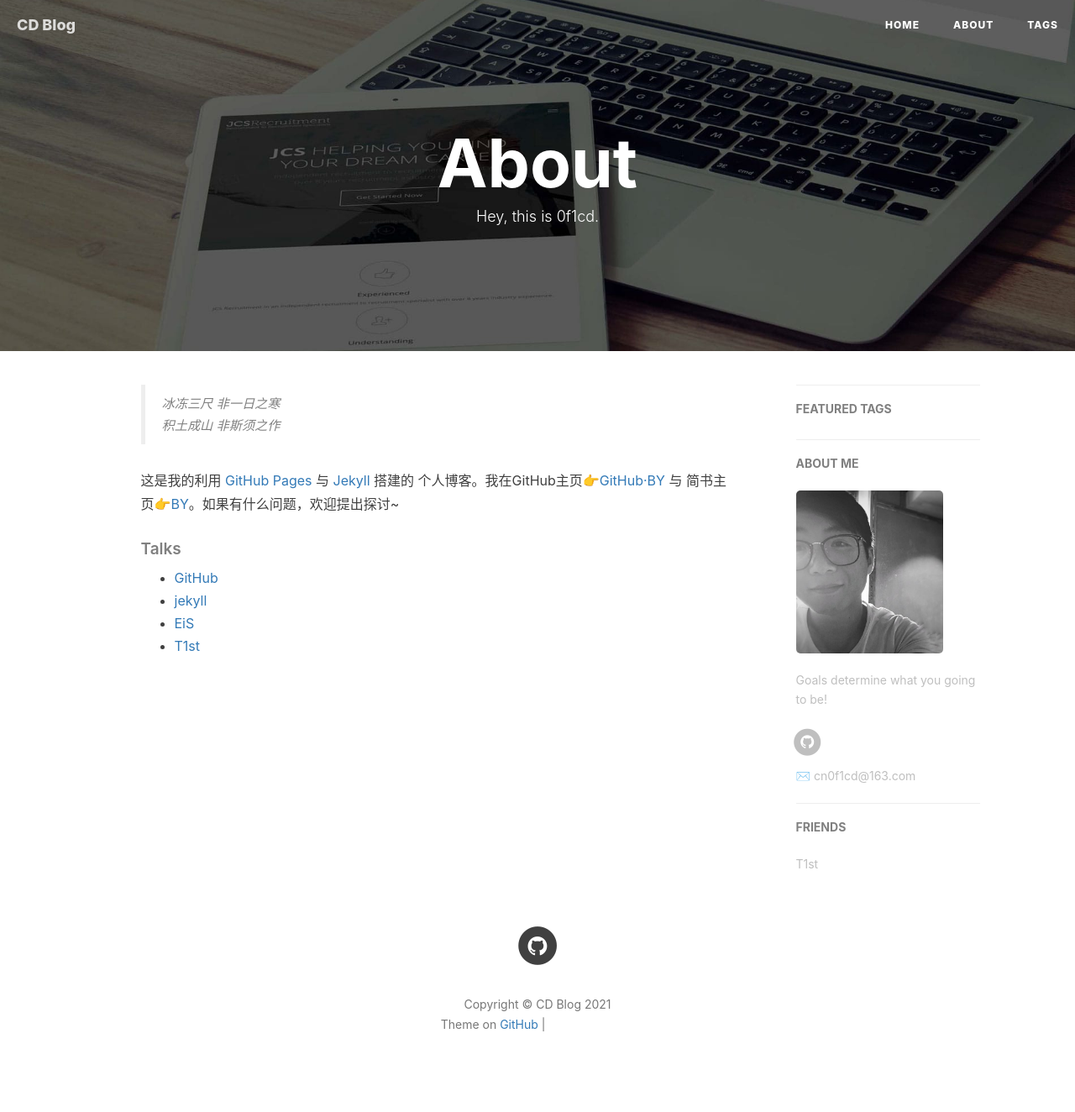
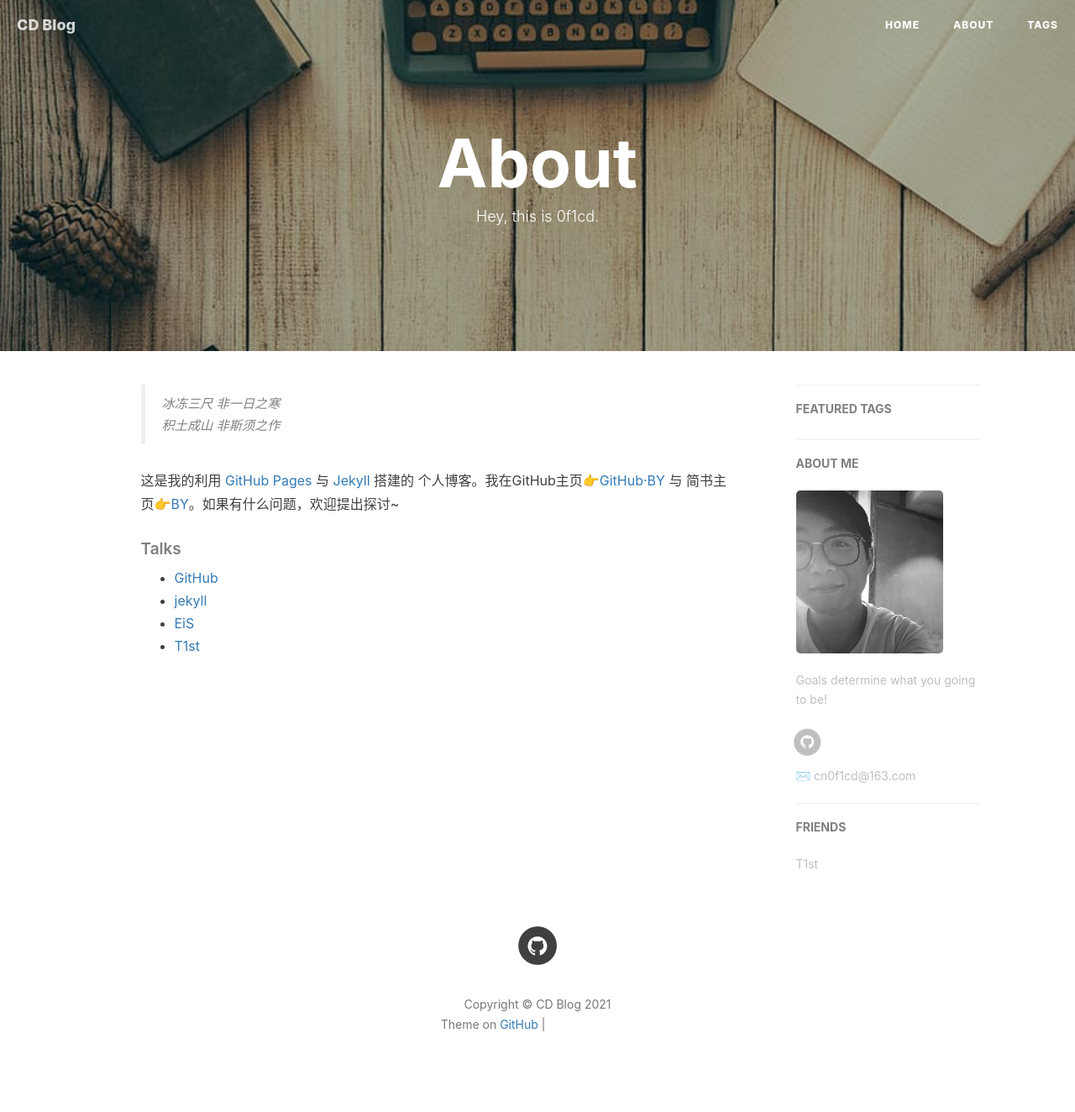
Before and after one commit to 4map/Cn0f1cd.github.io, a Jekyll site: the page built from about.html, in a window 1280 px wide. Shown: the whole page at 84% size. Built offline with Jekyll 4.4.1, drawn with Linux system fonts in a browser that asks for light colours; nearby versions of some CDN libraries; comment, search, counter and statistics services are not loaded; grey boxes are pictures that could not be loaded.

Commit message:
Update about.html

```diff
--- a/about.html
+++ b/about.html
@@ -2,7 +2,6 @@
 layout: page
 title: "About"
 description: "Hey, this is 0f1cd."
-header-img: "img/post-bg-rwd.jpg"
 ---
 
 <!-- Language Selector -->
```
